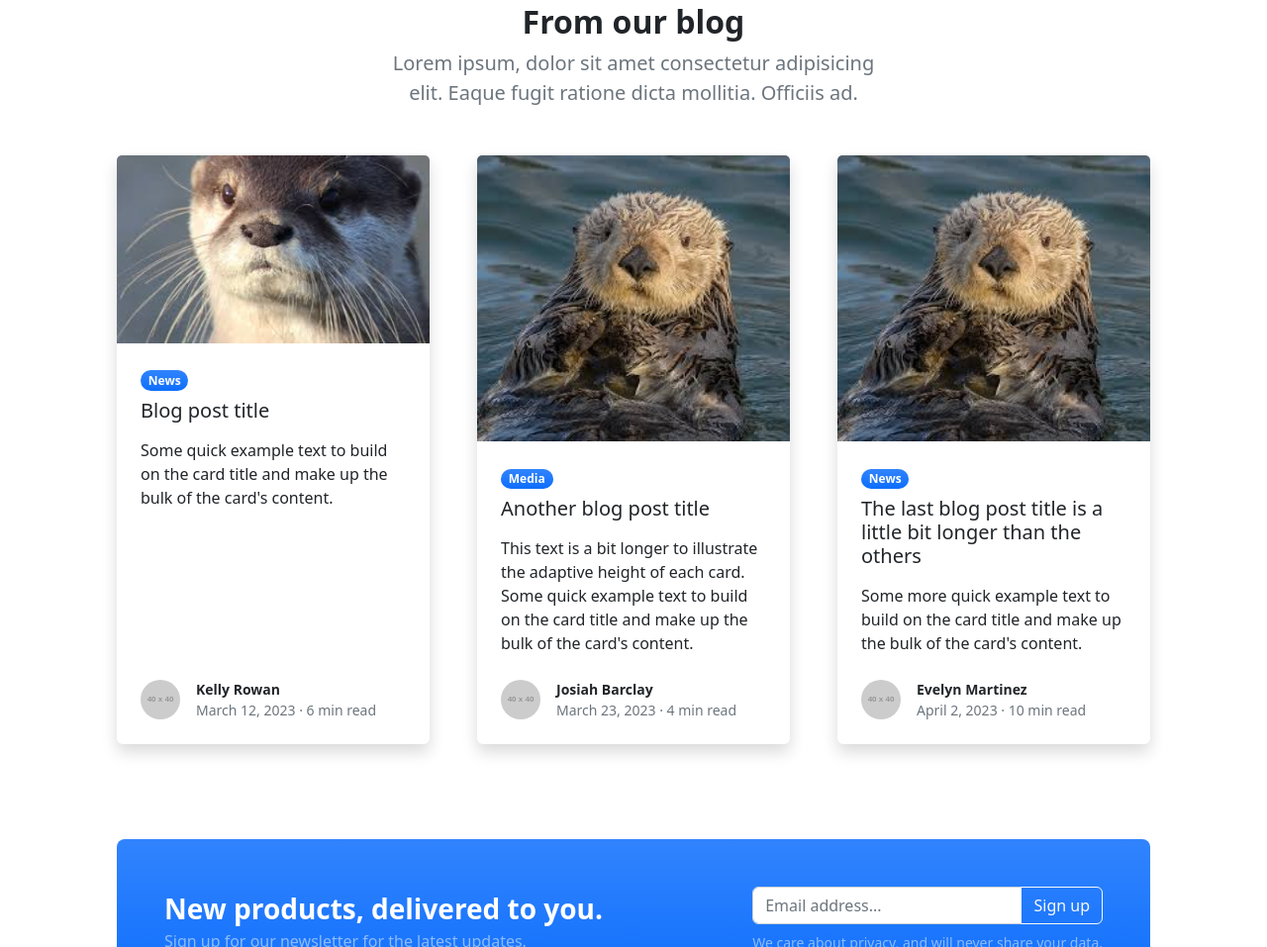
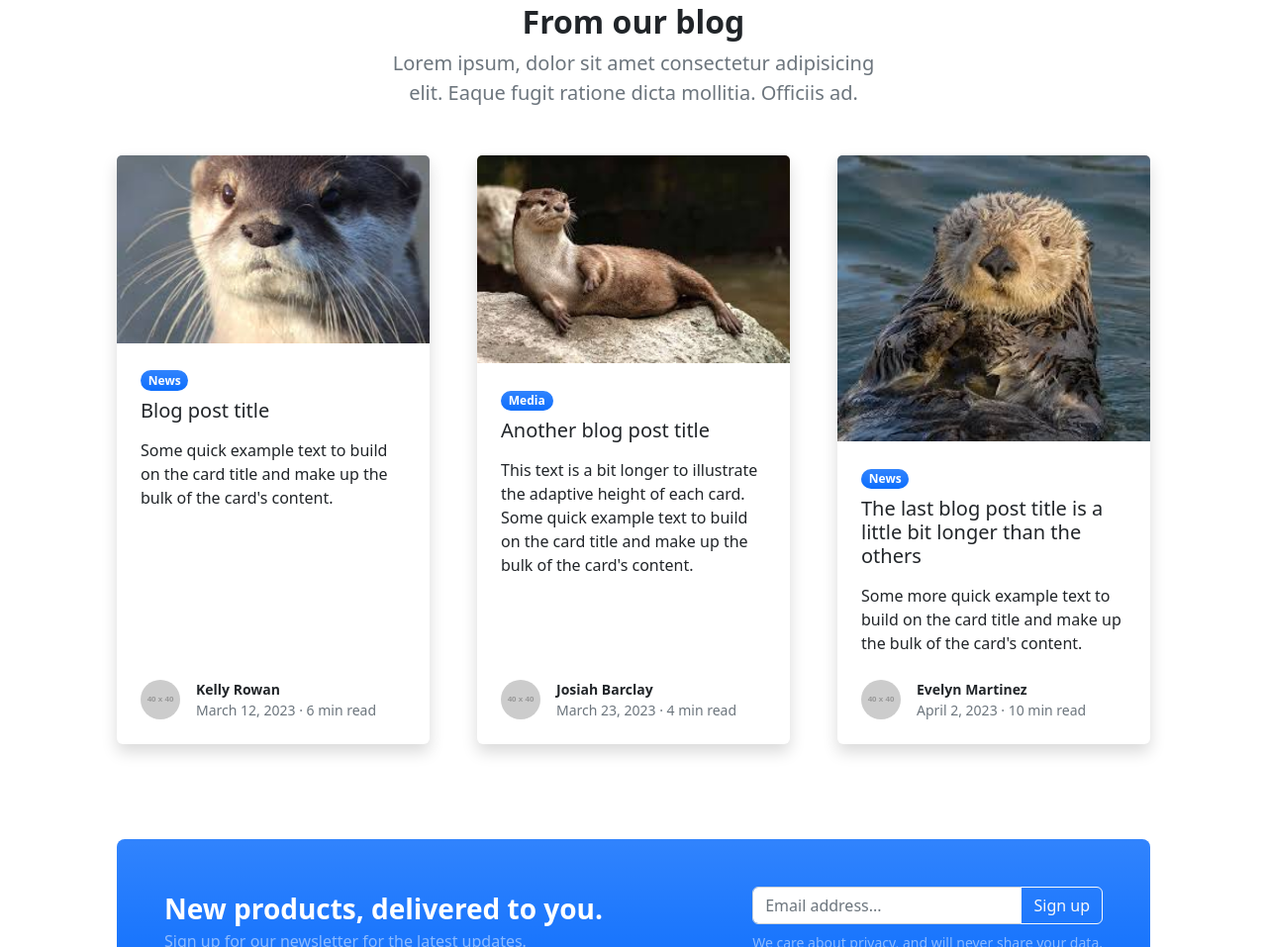
Before and after one commit to Drwrg/my-website, a plain HTML site: page startbootstrap-modern-business-gh-pages/index.html in a window 1280 px wide. Shown: the part 1545-2502 px from the top of the page at 99% size. Drawn offline with nearby package versions, Linux system fonts and the light colour scheme; placeholder pictures from the web are drawn by us.

Commit message:
upgrade otter2

```diff
--- a/startbootstrap-modern-business-gh-pages/index.html
+++ b/startbootstrap-modern-business-gh-pages/index.html
@@ -150,7 +150,7 @@
                         </div>
                         <div class="col-lg-4 mb-5">
                             <div class="card h-100 shadow border-0">
-                                <img class="card-img-top" src="assets/Otter3.jpg" alt="..." />
+                                <img class="card-img-top" src="assets/otter4.jpg" alt="..." />
                                 <div class="card-body p-4">
                                     <div class="badge bg-primary bg-gradient rounded-pill mb-2">Media</div>
                                     <a class="text-decoration-none link-dark stretched-link" href="#!"><h5 class="card-title mb-3">Another blog post title</h5></a>
```
Also changed, not shown: startbootstrap-modern-business-gh-pages/assets/otter4.jpg (added).
